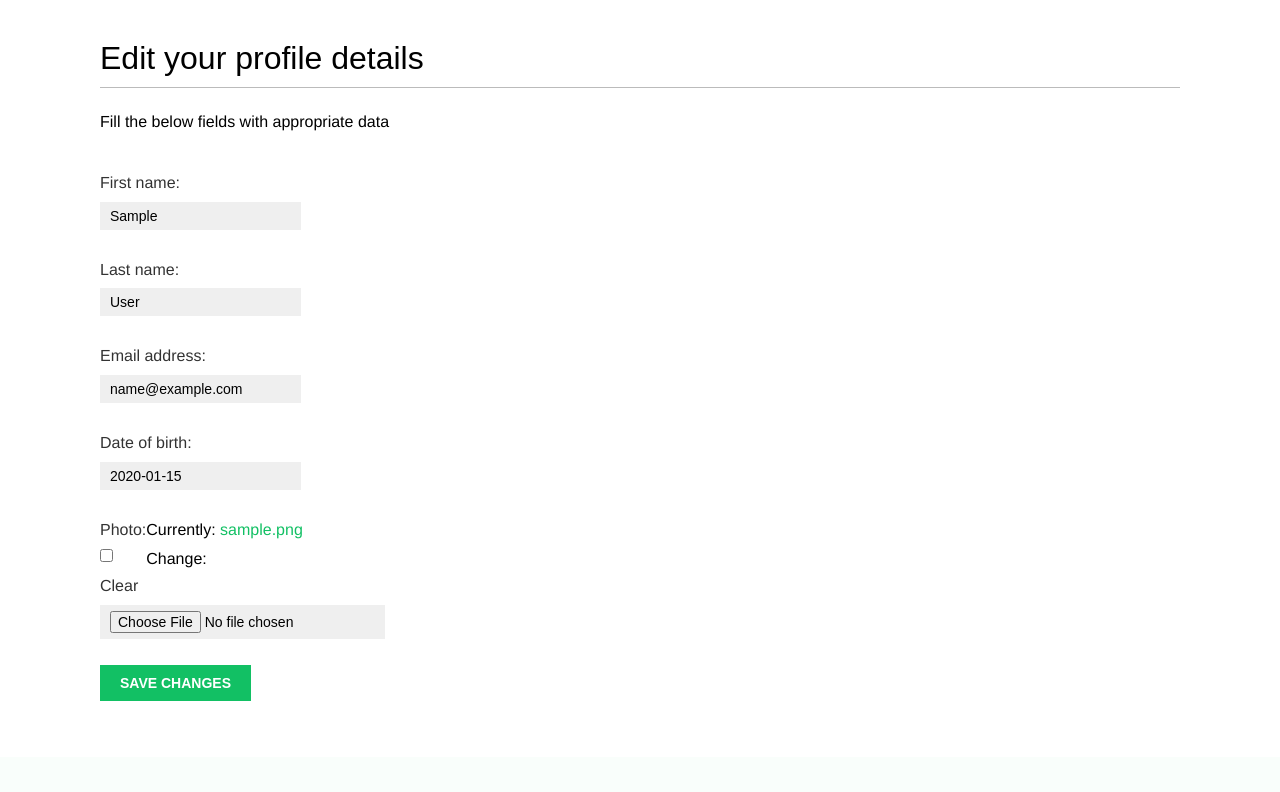
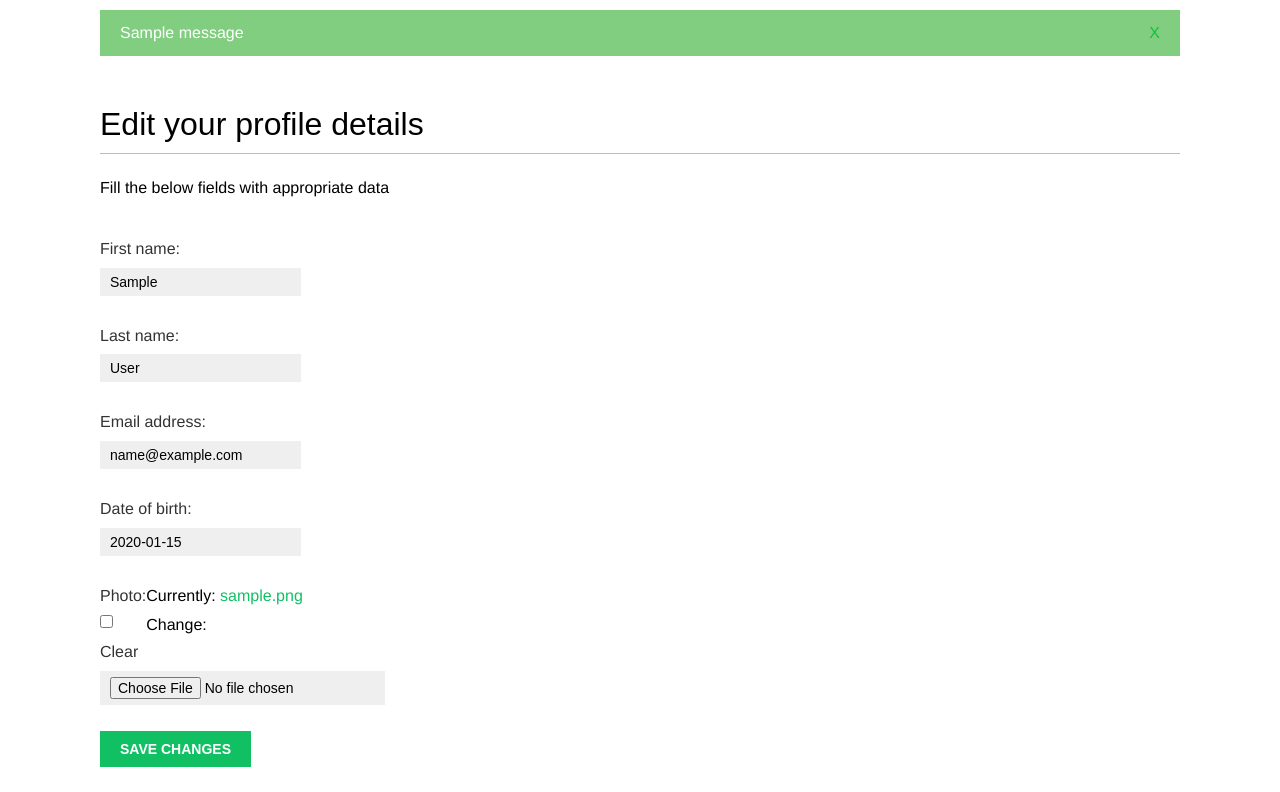
Before and after one commit to pravesh-k/social-site, a Django app: page /account/edit/ in a window 1280 px wide. Shown: the part 48-840 px from the top of the page. Before the commit the page ends 749 px from the top, so only its background shows below. Run offline with Django 3.2, Linux system fonts and the light colour scheme; a user stored in the database is signed in; tables that the repository leaves empty hold one stand-in row (values such as "Sample post"); one stand-in notice (Sample message) is shown; some web fonts are replaced.

Commit message:
feature: adding alert message on edit profile page

```diff
--- a/account/templates/base.html
+++ b/account/templates/base.html
@@ -33,6 +33,16 @@
                 {% endif %}
             </span>
         </div>
+        {% if messages %}
+            <ul class="messages">
+                {% for message in messages %}
+                    <li class="{{ message.tags }}">
+                        {{ message|safe }}
+                        <a href="#" class="close">X</a>
+                    </li>
+                {% endfor %}
+            </ul>
+        {% endif %}
         <div id="content">
             {% block content %}
             {% endblock %}
--- a/account/views.py
+++ b/account/views.py
@@ -3,6 +3,7 @@ from django.shortcuts import render
 from django.http import HttpResponse
 from django.contrib.auth import authenticate, login
 from django.contrib.auth.decorators import login_required
+from django.contrib import messages
 from .forms import LoginForm, UserRegistrationForm, UserEditForm, ProfileEditForm
 from .models import Profile
 
@@ -98,6 +99,9 @@ def edit(request):
         if user_form.is_valid() and profile_form.is_valid():
             user_form.save()
             profile_form.save()
+            messages.success(request, 'Profile updated sucessfully')
+        else:
+            messages.error(request, 'Error updating your profile!')
 
     else:
         user_form = UserEditForm(instance=request.user)
```
